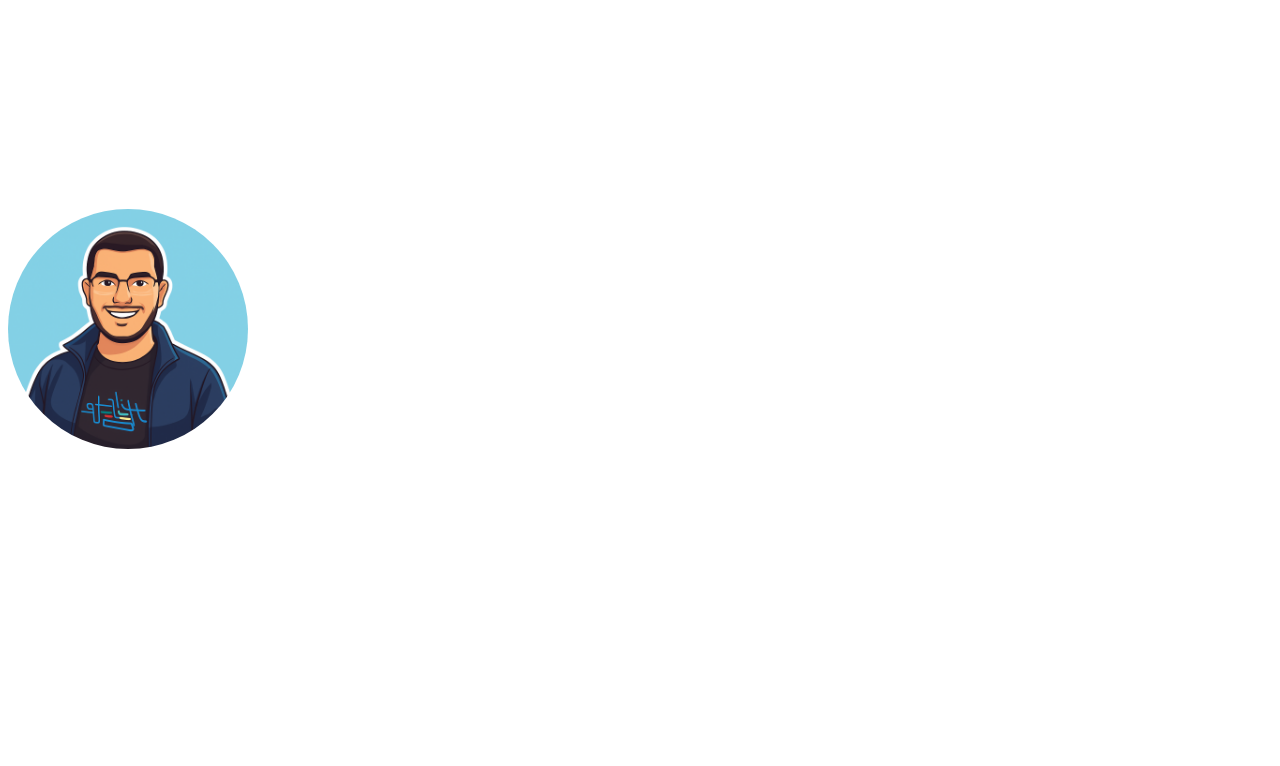
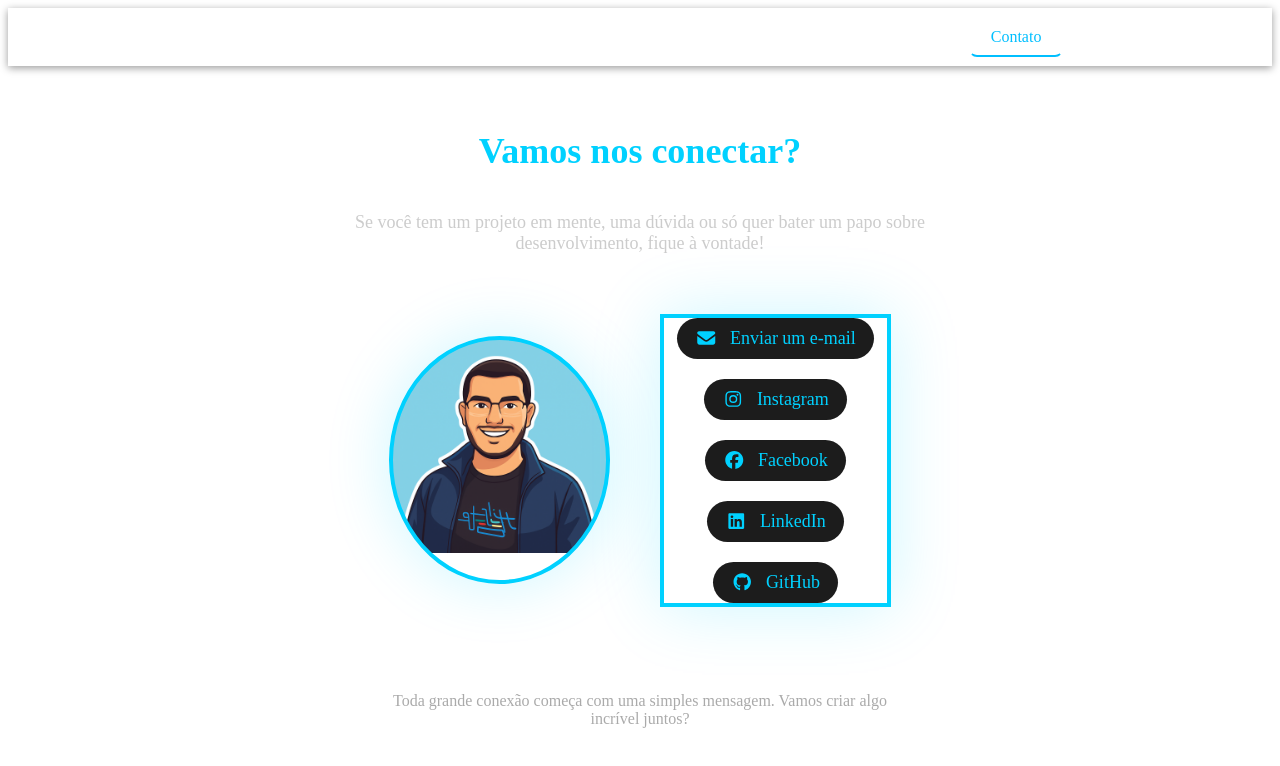
Before and after one commit to Danielvicente10/Portfolio, a React (Vite) app: page /Contact in a window 1280 px wide. Shown: the top 766 px of the page. Built offline with nearby package versions, Linux system fonts and the light colour scheme; the HTML template or start-up script is replaced by a standard one.

Commit message:
Ajustes na pagina de contatos.

```diff
--- a/src/navbar/Navbar.tsx
+++ b/src/navbar/Navbar.tsx
@@ -1,4 +1,4 @@
-import { Link } from "react-router-dom";
+import { NavLink } from "react-router-dom";
 import "./navbar.css";
 
 const Navbar = () => {
@@ -7,16 +7,44 @@ const Navbar = () => {
       <nav>
         <ul>
           <li>
-            <Link to="/Home ">Início</Link>
+            <NavLink
+              to="/Home"
+              className={({ isActive }) =>
+                isActive ? "nav-link active" : "nav-link"
+              }
+            >
+              Início
+            </NavLink>
           </li>
           <li>
-            <Link to="/Projects">Projetos</Link>
+            <NavLink
+              to="/Projects"
+              className={({ isActive }) =>
+                isActive ? "nav-link active" : "nav-link"
+              }
+            >
+              Projetos
+            </NavLink>
           </li>
           <li>
-            <Link to="/About">Sobre mim</Link>
+            <NavLink
+              to="/About"
+              className={({ isActive }) =>
+                isActive ? "nav-link active" : "nav-link"
+              }
+            >
+              Sobre mim
+            </NavLink>
           </li>
           <li>
-            <Link to="/Contact">Contato</Link>
+            <NavLink
+              to="/Contact"
+              className={({ isActive }) =>
+                isActive ? "nav-link active" : "nav-link"
+              }
+            >
+              Contato
+            </NavLink>
           </li>
         </ul>
       </nav>
--- a/src/navbar/navbar.css
+++ b/src/navbar/navbar.css
@@ -1,25 +1,41 @@
 .container-navbar {
-  padding-top: 24px;
+  padding: 20px 0;
+  display: flex;
+  justify-content: center;
+  box-shadow: 0 2px 8px rgba(0, 0, 0, 0.4);
+}
+
+.container-navbar > nav {
+  width: 100%;
+  max-width: 1000px;
   display: flex;
 }
-.container-navbar > nav {
-  width: 100%;
-  display: flex;
-}
+
 .container-navbar > nav > ul {
   width: 100%;
   display: flex;
-  justify-content: space-evenly;
+  justify-content: space-around;
   list-style: none;
+  padding: 0;
+  margin: 0;
 }
 
-.container-navbar > nav > ul > li > a {
-  list-style: none;
-  color: #fff !important;
-  cursor: pointer;
+.nav-link {
+  color: #fff;
   text-decoration: none;
+  padding: 10px 20px;
+  border-radius: 8px;
+  transition: all 0.3s ease;
+  font-weight: 500;
+  border: 2px solid transparent;
 }
 
-.container-navbar > nav > ul > li > a:hover {
-  color: #00bfff !important;
+.nav-link:hover {
+  border-bottom: 2px solid #00bfff;
+  color: #00bfff;
 }
+
+.nav-link.active {
+  border-bottom: 2px solid #00bfff;
+  color: #00bfff;
+}
--- a/src/pages/About/index.css
+++ b/src/pages/About/index.css
@@ -6,7 +6,7 @@
 .container-about {
   display: flex;
   align-items: center;
-  height: calc(100% - 60px);
+  height: auto;
   flex-direction: column;
   padding-top: 100px;
 }
@@ -36,6 +36,7 @@
   border-radius: 50%;
   background-repeat: no-repeat;
   min-width: 240px;
+  flex-shrink: 0;
 }
 
 .container-about-description {
@@ -47,7 +48,7 @@
 
 .container-about-skills {
   width: 100%;
-  margin-top: auto;
+  margin-top: 60px;
   padding: 60px 150px;
 }
 
@@ -61,7 +62,8 @@
 
 .container-about-skills > ul {
   display: flex;
-  width: max-content;
+  flex-wrap: wrap;
+  width: 100%;
   gap: 20px;
   list-style: none;
 }
@@ -103,7 +105,6 @@
   z-index: 100;
 }
 
-/* Triângulo do balão */
 .container-about-skills > ul > li::before {
   content: "";
   position: absolute;
@@ -117,8 +118,62 @@
   z-index: 99;
 }
 
-/* Mostrar o tooltip ao hover */
 .container-about-skills > ul > li:hover::after,
 .container-about-skills > ul > li:hover::before {
   opacity: 1;
 }
+
+@media (max-width: 1024px) {
+  .container-about-content {
+    padding: 0px 60px;
+  }
+
+  .container-about-skills {
+    padding: 60px 60px;
+  }
+
+  .container-about-description {
+    width: 100%;
+  }
+}
+
+@media (max-width: 768px) {
+  .container-about-content {
+    flex-direction: column;
+    padding: 0px 24px;
+    text-align: center;
+  }
+
+  .container-about-text {
+    margin-bottom: 20px;
+  }
+
+  .container-about-description {
+    width: 100%;
+    align-items: center;
+  }
+
+  .container-about-skills {
+    padding: 40px 24px;
+  }
+
+  .container-about-skills > h2 {
+    font-size: 24px;
+    text-align: center;
+    border-left: none;
+    padding-left: 0;
+  }
+
+  .container-about-skills > ul {
+    justify-content: center;
+  }
+
+  .container-about-skills > ul > li {
+    font-size: 14px;
+    padding: 8px 16px;
+  }
+
+  .container-about-skills > ul > li::after {
+    font-size: 12px;
+  }
+}
--- a/src/pages/Contact/Contact.tsx
+++ b/src/pages/Contact/Contact.tsx
@@ -1,10 +1,13 @@
+import {
+  faFacebook,
+  faGithub,
+  faInstagram,
+  faLinkedin,
+} from "@fortawesome/free-brands-svg-icons";
+import { faEnvelope } from "@fortawesome/free-solid-svg-icons";
+import { FontAwesomeIcon } from "@fortawesome/react-fontawesome";
 import Navbar from "../../navbar/Navbar";
 import "./index.css";
-import animacao from "../../assets/danielAnimado.png";
-import { FontAwesomeIcon } from '@fortawesome/react-fontawesome'
-import { faEnvelope } from '@fortawesome/free-solid-svg-icons';
-import { faInstagram, faFacebook, faLinkedin, faGithub } from '@fortawesome/free-brands-svg-icons';
-
 
 const Contact = () => {
   return (
@@ -12,16 +15,55 @@ const Contact = () => {
       <Navbar />
       <div className="container-contact">
         <h1>Vamos nos conectar?</h1>
-        <h2>Se você tem um projeto em mente, uma dúvida ou só quer bater um papo sobre desenvolvimento, fique à vontade!</h2>
-        <div style={{ backgroundImage: `url(${animacao})`, width: '240px', height: '240px', backgroundSize: 'contain', borderRadius: '50%',  backgroundRepeat: 'no-repeat' }}></div>
+        <h2>
+          Se você tem um projeto em mente, uma dúvida ou só quer bater um papo
+          sobre desenvolvimento, fique à vontade!
+        </h2>
+        <div className="container-contact-icons">
+          <div className="container-contact-animacao"></div>
+          <div className="container-contact-icons-list">
+            <a
+              href="mailto:danielvicente63@gmail.com"
+              target="_blank"
+              rel="noopener noreferrer"
+            >
+              <FontAwesomeIcon icon={faEnvelope} /> Enviar um e-mail
+            </a>
+            <a
+              href="https://www.instagram.com/dvicente01"
+              target="_blank"
+              rel="noopener noreferrer"
+            >
+              <FontAwesomeIcon icon={faInstagram} /> Instagram
+            </a>
+            <a
+              href="https://www.facebook.com/daniel.vicente.796774/"
+              target="_blank"
+              rel="noopener noreferrer"
+            >
+              <FontAwesomeIcon icon={faFacebook} /> Facebook
+            </a>
+            <a
+              href="https://www.linkedin.com/in/daniel-vicente-6717291ab/"
+              target="_blank"
+              rel="noopener noreferrer"
+            >
+              <FontAwesomeIcon icon={faLinkedin} /> LinkedIn
+            </a>
+            <a
+              href="https://github.com/Danielvicente10"
+              target="_blank"
+              rel="noopener noreferrer"
+            >
+              <FontAwesomeIcon icon={faGithub} /> GitHub
+            </a>
+          </div>
+        </div>
+
         <div>
-          <p><FontAwesomeIcon icon={faEnvelope} /> Email</p>
-          <p><FontAwesomeIcon icon={faInstagram} /> Instagran</p>
-          <p><FontAwesomeIcon icon={faFacebook} /> Facebook</p>
-          <p><FontAwesomeIcon icon={faLinkedin} /> Linkefin</p>
-          <p><FontAwesomeIcon icon={faGithub} /> GitHub</p>
+          Toda grande conexão começa com uma simples mensagem. Vamos criar algo
+          incrível juntos?
         </div>
-        <div>Toda grande conexão começa com uma simples mensagem. Vamos criar algo incrível juntos?</div>
       </div>
     </div>
   );
--- a/src/pages/Contact/index.css
+++ b/src/pages/Contact/index.css
@@ -1,3 +1,92 @@
 .container-contact {
   color: #fff;
+  display: flex;
+  flex-direction: column;
+  gap: 15px;
+  align-items: center;
+  text-align: center;
+  padding: 40px 20px;
+  min-height: 100%;
 }
+
+.container-contact > h1 {
+  font-size: 36px;
+  color: #00d1ff;
+  margin-bottom: 10px;
+}
+
+.container-contact > h2 {
+  font-size: 18px;
+  font-weight: 400;
+  color: #ccc;
+  max-width: 600px;
+}
+
+.container-contact-icons {
+  display: flex;
+  align-items: center;
+  justify-content: center;
+  gap: 50px;
+  flex-wrap: nowrap;
+  padding: 30px 0;
+}
+
+.container-contact-icons-list {
+  display: flex;
+  flex-direction: column;
+  gap: 20px;
+  font-size: 18px;
+  width: 50%;
+  align-items: center;
+}
+
+.container-contact-icons-list > a {
+  display: flex;
+  align-items: center;
+  gap: 12px;
+  background-color: #1c1c1c;
+  padding: 10px 18px;
+  border-radius: 30px;
+  color: #00d1ff;
+  text-decoration: none;
+  transition: background-color 0.3s, transform 0.2s;
+  cursor: pointer;
+}
+
+.container-contact-icons-list > a:hover {
+  background-color: transparent;
+  color: #fff;
+  transform: translateY(-2px);
+}
+
+.container-contact-icons-list > a:hover > svg {
+  background-color: transparent;
+}
+
+.container-contact-icons img,
+.container-contact-icons div {
+  border: 4px solid #00d1ff;
+  box-shadow: 0 0 65px rgba(0, 209, 255, 0.2);
+}
+
+.container-contact > div:last-child {
+  margin-top: 40px;
+  font-size: 16px;
+  color: #aaa;
+  max-width: 500px;
+}
+
+.container-contact-animacao {
+  background-image: url("../../assets/danielAnimado.png");
+  width: 240px;
+  height: 240px;
+  background-size: contain;
+  border-radius: 50%;
+  background-repeat: no-repeat;
+}
+
+@media (max-width: 1024px) {
+  .container-contact-icons {
+    flex-wrap: wrap;
+  }
+}
```
